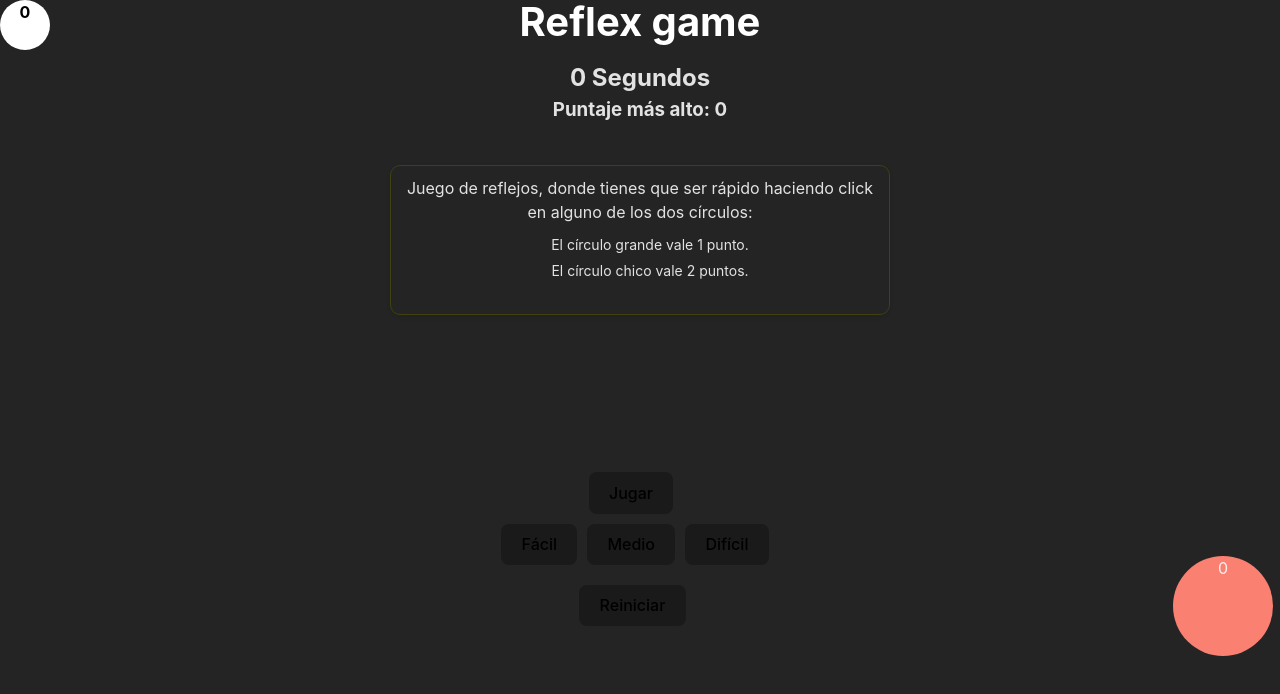
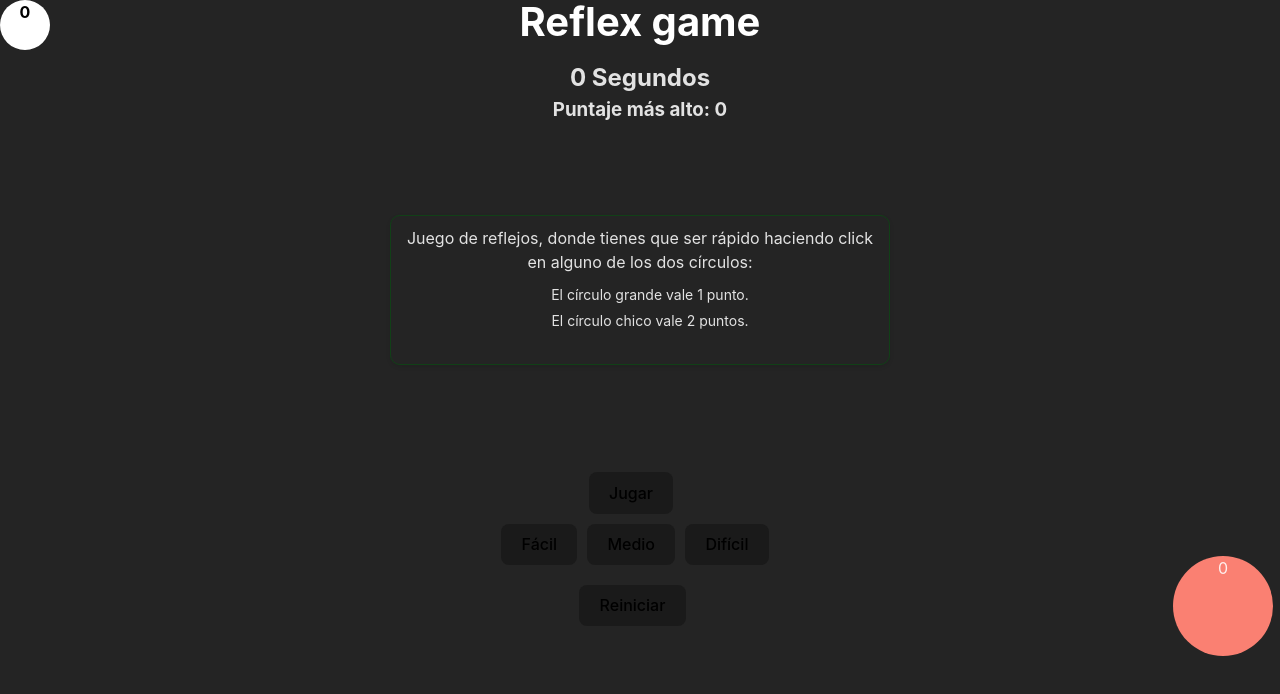
Before and after one commit to martinmorondo/reflex-game, a React (Vite) app: page / in a window 1280 px wide. Shown: the top 694 px of the page. Built offline with nearby package versions, Linux system fonts and the light colour scheme.

Commit message:
update styles

```diff
--- a/src/index.css
+++ b/src/index.css
@@ -133,9 +133,10 @@ button:focus-visible {
 }
 
 .explanation {
+  margin-top: 50px;
   border-radius: 10px;
   box-shadow: 0 2px 4px rgba(0, 0, 0, 0.1);
-  border: 1px solid rgb(64, 64, 17);
+  border: 1px solid rgb(17, 64, 23);
   width: 500px;
   height: 150px;
   padding: 10px;
```
